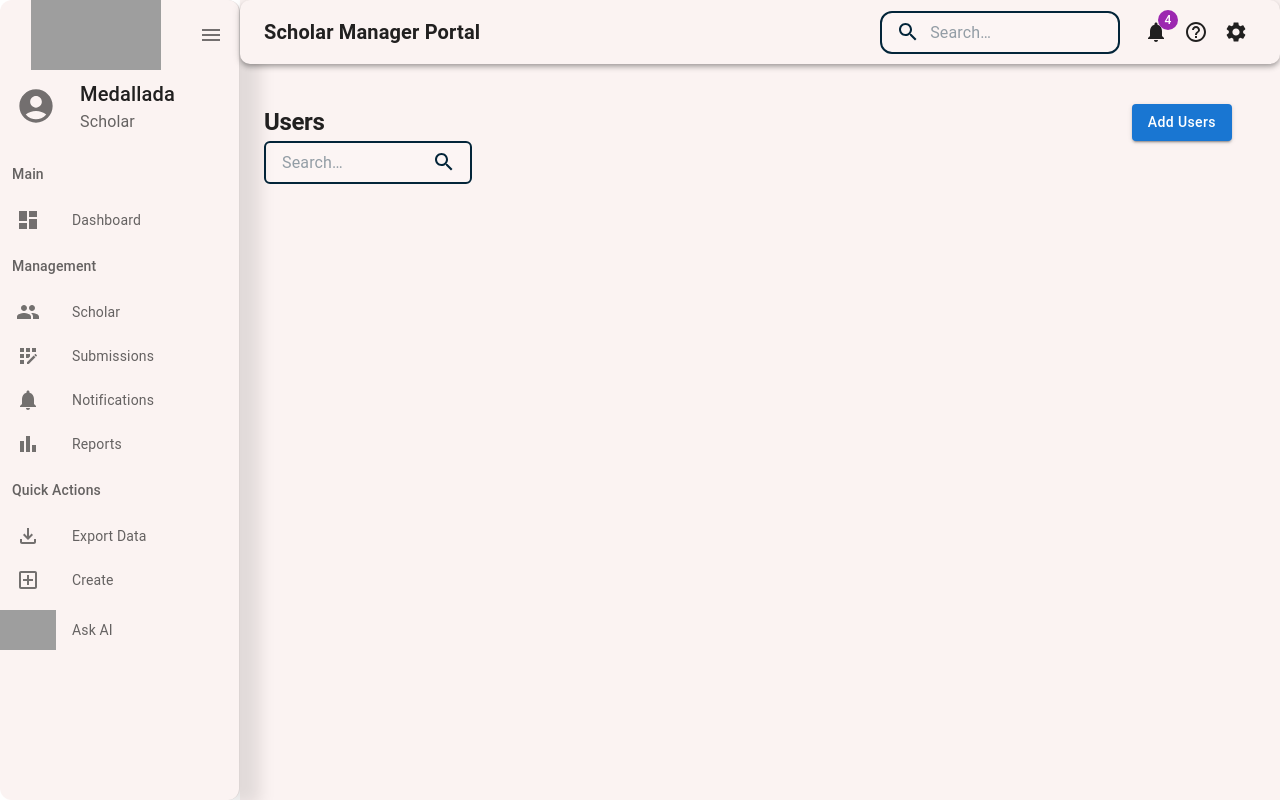
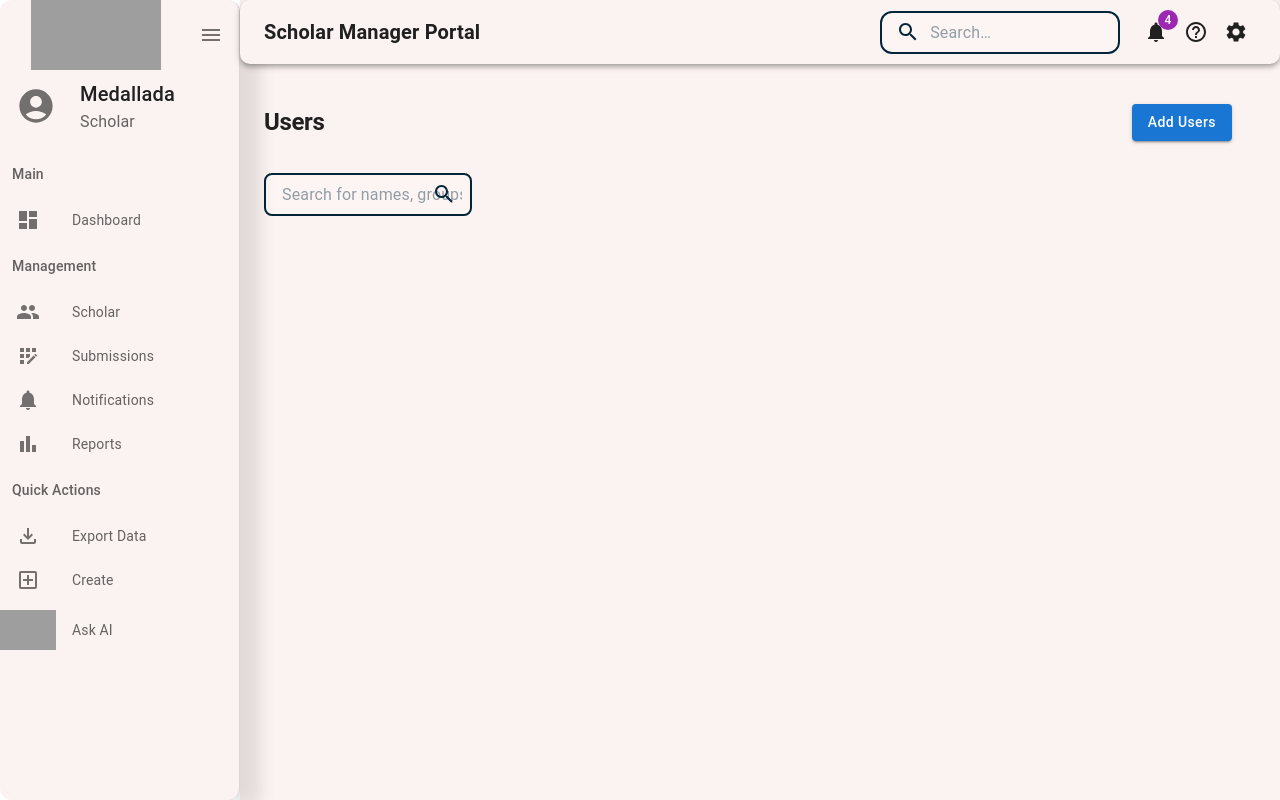
Before and after one commit to TianMeds/GJJSP-SIS, a React (Vite) app in the folder gjjsp-frontend/gjjsp-frontend/: page /user in a window 1280 px wide. Built offline with nearby package versions, Linux system fonts and the light colour scheme; grey boxes are pictures that could not be loaded.

Commit message:
Changes the Margin Top and Border Radius

```diff
--- a/gjjsp-frontend/gjjsp-frontend/src/pages/Components/Styles.jsx
+++ b/gjjsp-frontend/gjjsp-frontend/src/pages/Components/Styles.jsx
@@ -134,6 +134,6 @@ export const Drawer = MUI.styled(MuiDrawer, {
       },
       color: '#032539',
       border: '2px solid #032539',
-      borderRadius: '6px',
+      borderRadius: '8px',
     },
     }));
--- a/gjjsp-frontend/gjjsp-frontend/src/pages/Users/User.jsx
+++ b/gjjsp-frontend/gjjsp-frontend/src/pages/Users/User.jsx
@@ -65,12 +65,12 @@ export default function User() {
 
         </MUI.Dialog>
 
-        <Search>
+        <Search sx={{mt: 4}}>
             <SearchIconWrapperV2>
               <MUI.SearchIcon />
             </SearchIconWrapperV2>
             <StyledInputBaseV2
-              placeholder="Search…"
+              placeholder="Search for names, groups, or email addresses"
               inputProps={{ 'aria-label': 'search' }}
             />
           </Search>
```
